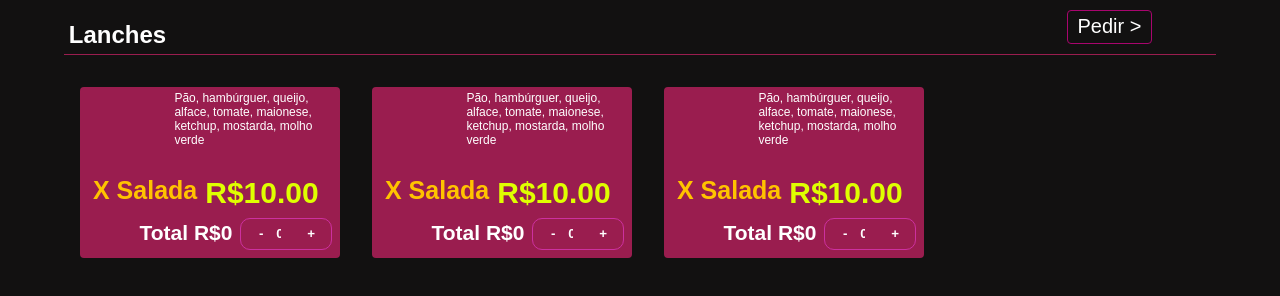
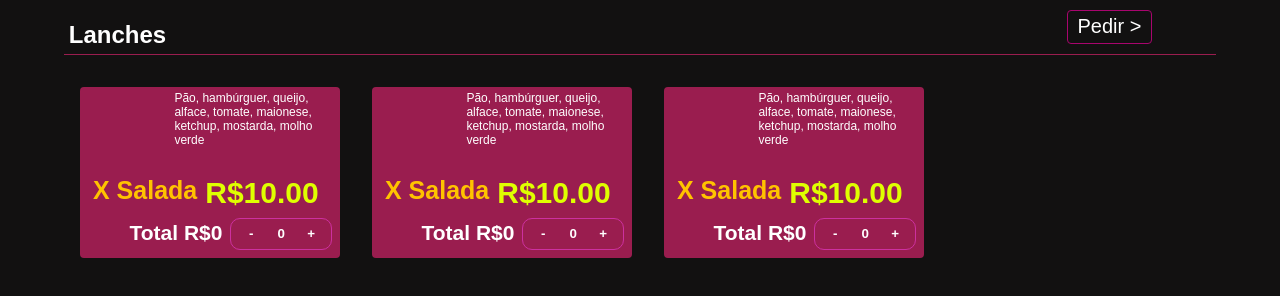
Before and after one commit to GabrielDSRodrigues/Online-Menu, a plain HTML site: page index.html in a window 1280 px wide. Drawn offline with Linux system fonts and the light colour scheme.

Commit message:
Correções

```diff
--- a/main.js
+++ b/main.js
@@ -133,9 +133,10 @@ function addItem(nome, valor, ingredientes, img, categoria) {
       </div>
     </div>
     <div class="linha">
+
       <div class="btnMmN">
         <button onClick="subtrai(item${ids}, total${ids}, ${ids}, '${nome}')">-</button>
-        <input type="number" value="0" id="item${ids}">
+        <input disabled type="text" value="0" id="item${ids}">
         <button onClick="soma(item${ids}, total${ids}, ${ids}, '${nome}', '${valor}')">+</button>
       </div>
       <h5 id="total${ids}">Total R$0</h5>
--- a/style.css
+++ b/style.css
@@ -108,7 +108,7 @@ body {
 }
 
 .btnMmN {
-  width: 80px;
+  width: max-content;
   height: 20px;
   border-radius: 10px;
   border: 1px solid #CD309F;
@@ -120,7 +120,7 @@ body {
 }
 
 .btnMmN button,
-input[type="number"] {
+.btnMmN input[type="text"] {
   float: left;
   height: 100%;
   width: 30px;
@@ -131,15 +131,15 @@ input[type="number"] {
   font-weight: bold;
 }
 
-.btnMmN input[type="number"] {
+.btnMmN input[type="text"] {
   border: none;
   outline: none;
   text-align: center;
-  width: 20px;
+  min-width: 20px;
 }
 
 .btnMmN button:hover,
-input[type="number"]:hover {
+.btnMmN input[type="text"]:hover {
   background: rgba(255, 255, 255, 0.1);
   transition: 0.5s;
 }
@@ -204,6 +204,7 @@ p {
   margin-right: 1rem;
   margin-bottom: 1rem;
   border: none;
+  width: max-content;
 }
 
 ::-webkit-input-placeholder {
```
